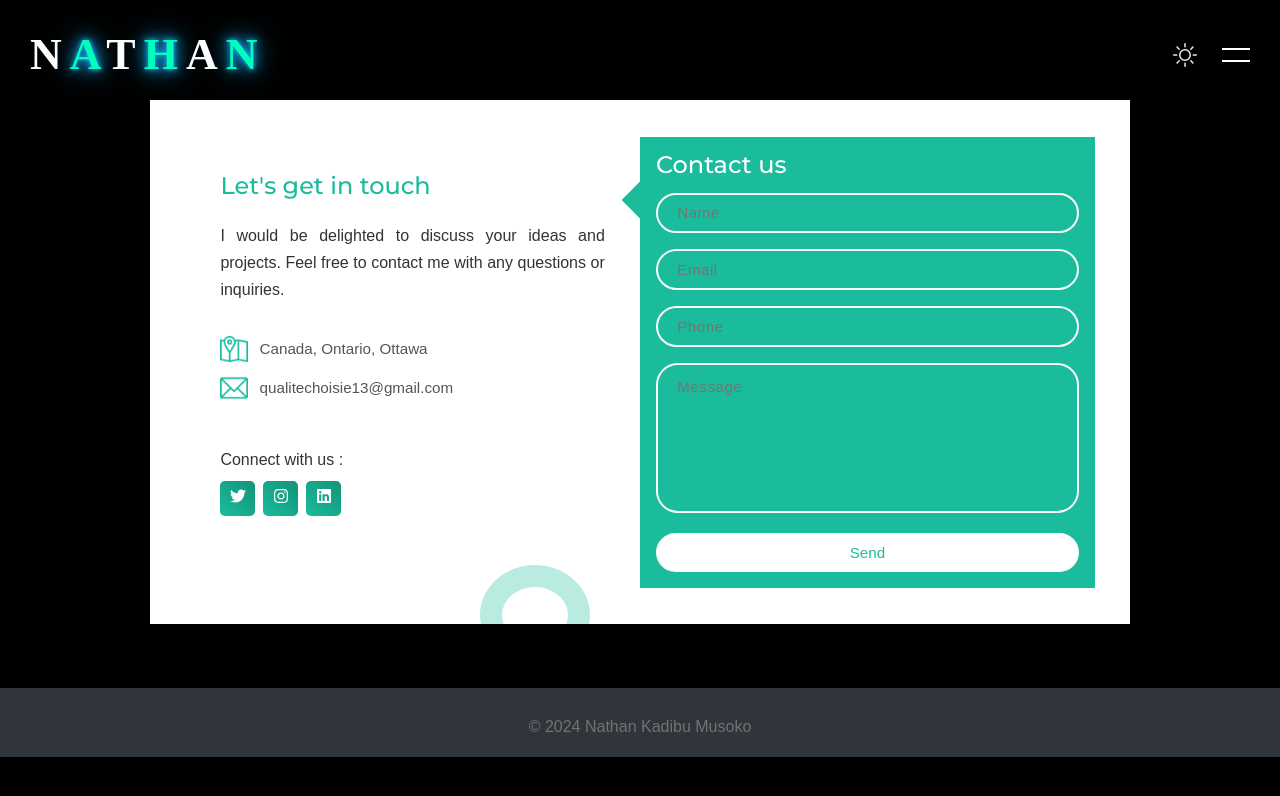
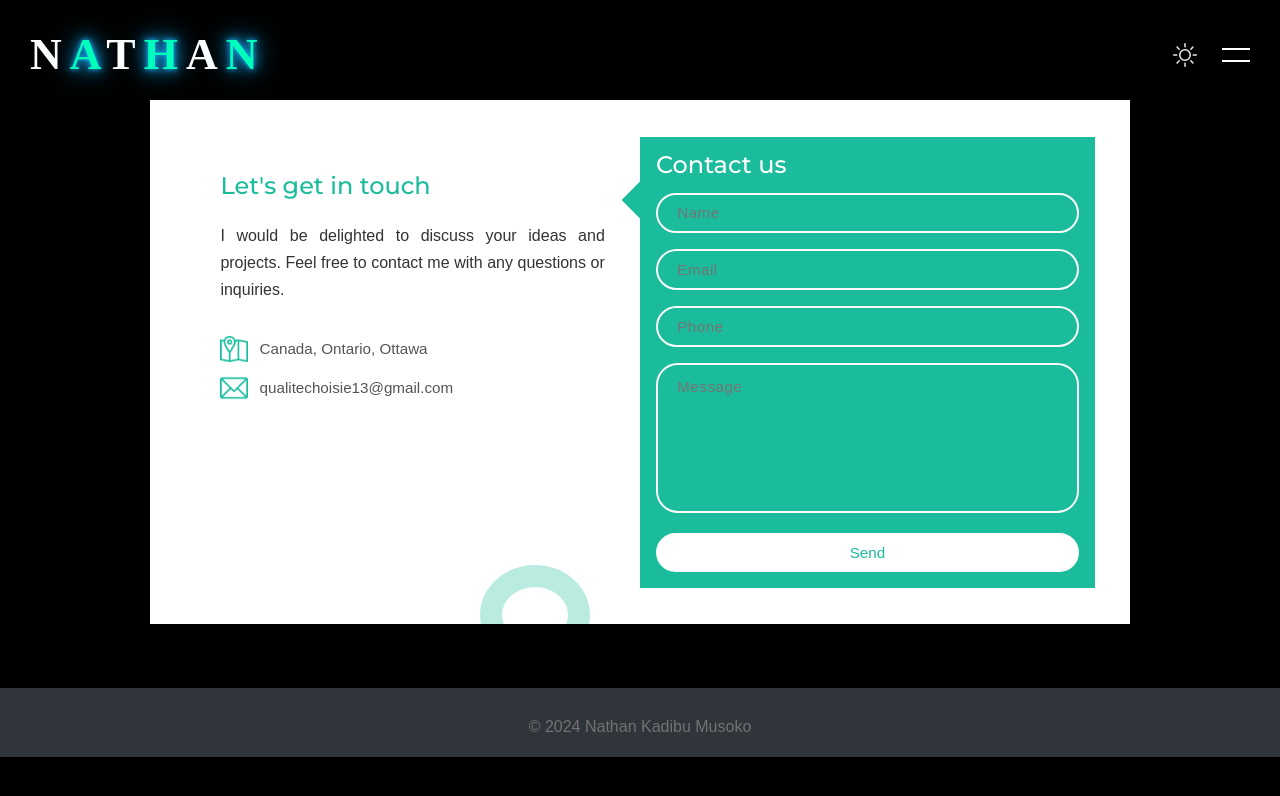
Before and after one commit to Nathan-Scotty/nathanporfolio, a Next.js app: page /contact in a window 1280 px wide. Shown: the top 796 px of the page. Built offline with nearby package versions, Linux system fonts and the light colour scheme.

Commit message:
adjustment for smalls screens

```diff
--- a/components/contact/Contact.jsx
+++ b/components/contact/Contact.jsx
@@ -91,21 +91,6 @@ export default function Contact() {
                             <p>qualitechoisie13@gmail.com</p>
                         </div>
                     </div>
-
-                    <div className={styles.social_media}>
-                        <p>Connect with us :</p>
-                        <div className={styles.social_icons}>
-                            <a href="#">
-                                <FaTwitter />
-                            </a>
-                            <a href="#">
-                                <FaInstagram />
-                            </a>
-                            <a href="#">
-                                <FaLinkedin />
-                            </a>
-                        </div>
-                    </div>
                 </div>
 
                 <div className={styles.contact_form}>
--- a/components/contact/stylesheets/Contact.module.css
+++ b/components/contact/stylesheets/Contact.module.css
@@ -143,35 +143,6 @@
     margin-right: 0.7rem;
 }
 
-.social_media {
-    padding: 2rem 0 0 0;
-}
-
-.social_media p {
-    color: #333;
-}
-
-.social_icons {
-    display: flex;
-    margin-top: 0.5rem;
-}
-
-.social_icons a {
-    width: 35px;
-    height: 35px;
-    border-radius: 5px;
-    background: linear-gradient(45deg, #1abc9c, #149279);
-    color: #fff;
-    text-align: center;
-    line-height: 35px;
-    margin-right: 0.5rem;
-    transition: 0.3s;
-}
-
-.social_icons a:hover {
-    transform: scale(1.05);
-}
-
 .contact_info:before {
     content: "";
     position: absolute;
--- a/pages/index.jsx
+++ b/pages/index.jsx
@@ -26,7 +26,7 @@ export default function Home() {
                 <meta property="og:image:width" content="1200" />
                 <meta property="og:image:height" content="630" />
             </Head>
-            <Element name="home" className={styles.home_container}>
+            <Element name="home">
                 <div className={`${styles.container} ${styles.homeIndex}`}>
 
                     <h1 className={`${styles.home_title} ${styles.text_cs}`}>
@@ -46,7 +46,7 @@ export default function Home() {
                     </h1>
 
                     <p className={`${styles.home_subtitle} ${styles.text_cs}`}>
-                        My Name Is, <span>Nathan Musoko</span>
+                        My Name Is <span>Nathan Musoko</span>
                     </p>
                     <div className={styles.home_img_wrapper}>
                         <div className={styles.home_banner}>
--- a/styles/Index.module.css
+++ b/styles/Index.module.css
@@ -1,12 +1,6 @@
 @import url("https://fonts.googleapis.com/css2?family=Poppins:wght@100;200;300;400;500;600;700;800&display=swap");
 
-.home_container {
-    width: 100%;
-    position: relative;
-}
-
 .homeIndex{
-    width: 100%;
     position: relative;
 }
 
```
